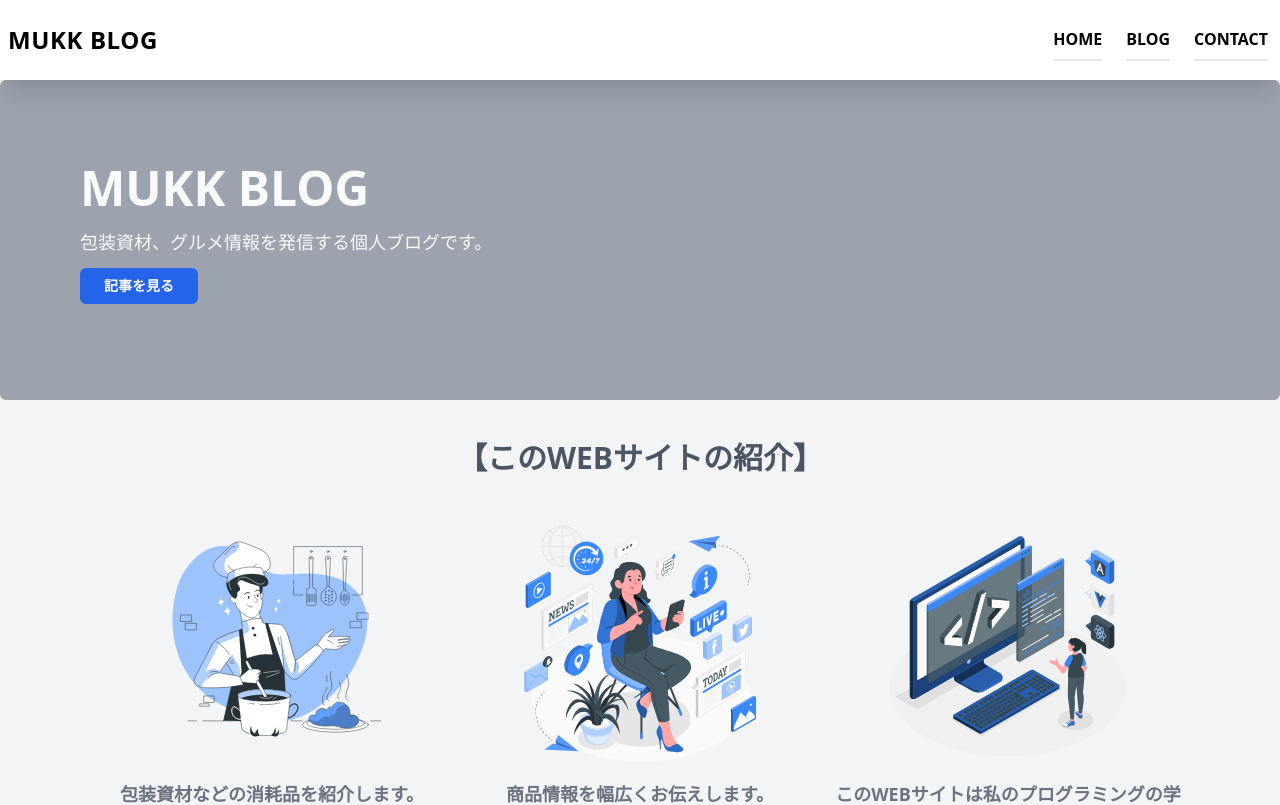
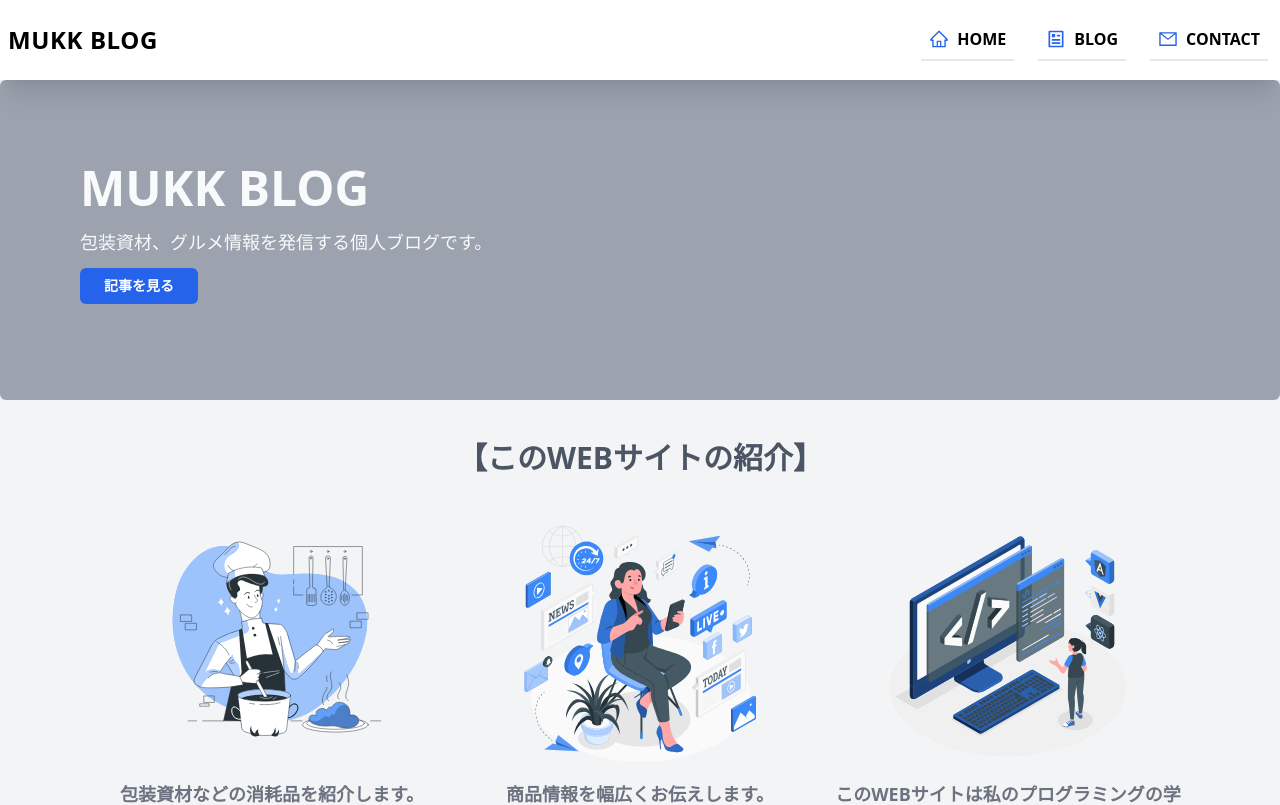
Before and after one commit to knm22mukk/next-mysite, a Next.js app: page / in a window 1280 px wide. Shown: the top 805 px of the page. Built offline with nearby package versions, Linux system fonts and the light colour scheme.

Commit message:
classNameになってなかったので修正、ヘッダーにロゴ追加

```diff
--- a/components/layouts/header.js
+++ b/components/layouts/header.js
@@ -1,6 +1,8 @@
 import Link from 'next/link'
 import { useState } from 'react'
 import { GiHamburgerMenu } from 'react-icons/gi'
+import { AiOutlineHome, AiOutlineMail } from 'react-icons/ai'
+import { RiArticleLine } from 'react-icons/ri'
 
 export default function Header() {
   const [active, setActive] = useState(false);
@@ -33,17 +35,20 @@ export default function Header() {
           <div className='md:inline-flex md:flex-row md:ml-auto md:w-auto w-full md:items-center items-start flex flex-col md:h-auto'>
             <Link href='/'>
               <a className='md:inline-flex md:w-auto w-full mx-3 py-2 font-bold items-center justify-center border-b-2 hover:border-blue-600'>
-                HOME
+                <AiOutlineHome className="mx-2 text-blue-600 text-xl" />
+                <span className="mr-2">HOME</span>
               </a>
             </Link>
             <Link href='/blog'>
               <a className='md:inline-flex md:w-auto w-full mx-3 py-2 font-bold items-center justify-center border-b-2 hover:border-blue-600'>
-                BLOG
+                <RiArticleLine className="mx-2 text-blue-600 text-xl" />
+                <span className="mr-2">BLOG</span>
               </a>
             </Link>
             <Link href='/contact'>
               <a className='md:inline-flex md:w-auto w-full mx-3 py-2 font-bold items-center justify-center border-b-2 hover:border-blue-600'>
-                CONTACT
+                <AiOutlineMail className="mx-2 text-blue-600 text-xl" />
+                <span className="mr-2">CONTACT</span>
               </a>
             </Link>
           </div>
--- a/components/toppage/second-section.js
+++ b/components/toppage/second-section.js
@@ -3,39 +3,39 @@ import { SiNextDotJs, SiReact, SiTailwindcss, SiCraftcms } from 'react-icons/si'
 export const SecondSection = () => {
   return (
     <>
-      <div class="relative">
-        <h3 class="text-3xl font-bold text-gray-600 mb-10 text-center text-uppercase">【フレームワーク & ライブラリー】</h3>
-        <div class="grid grid-cols-2 gap-5 uppercase">
+      <div className="relative">
+        <h3 className="text-3xl font-bold text-gray-600 mb-10 text-center text-uppercase">【フレームワーク & ライブラリー】</h3>
+        <div className="grid grid-cols-2 gap-5 uppercase">
 
-          <div class="group flex items-center bg-white shadow-xl gap-5 px-6 py-5 rounded-lg ring-2 ring-offset-2 ring-offset-blue-600 mt-5 transition">
+          <div className="group flex items-center bg-white shadow-xl gap-5 px-6 py-5 rounded-lg ring-2 ring-offset-2 ring-offset-blue-600 mt-5 transition">
             <SiNextDotJs className="w-9 text-3xl" />
             <div>
               <span>next.js</span>
-              <span class="text-xs text-blue-300 block">javascript</span>
+              <span className="text-xs text-blue-300 block">javascript</span>
             </div>
           </div>
 
-          <div class="group flex items-center bg-white shadow-xl gap-5 px-6 py-5 rounded-lg ring-2 ring-offset-2 ring-offset-blue-600 mt-5 transition">
+          <div className="group flex items-center bg-white shadow-xl gap-5 px-6 py-5 rounded-lg ring-2 ring-offset-2 ring-offset-blue-600 mt-5 transition">
             <SiReact className="w-9 text-3xl" />
             <div>
               <span>react</span>
-              <span class="text-xs text-blue-300 block">javascript</span>
+              <span className="text-xs text-blue-300 block">javascript</span>
             </div>
           </div>
 
-          <div class="group flex items-center bg-white shadow-xl gap-5 px-6 py-5 rounded-lg ring-2 ring-offset-2 ring-offset-blue-600 mt-5 transition">
+          <div className="group flex items-center bg-white shadow-xl gap-5 px-6 py-5 rounded-lg ring-2 ring-offset-2 ring-offset-blue-600 mt-5 transition">
             <SiTailwindcss className="w-9 text-3xl" />
             <div>
               <span>tailwind</span>
-              <span class="text-xs text-blue-300 block">css</span>
+              <span className="text-xs text-blue-300 block">css</span>
             </div>
           </div>
 
-          <div class="group flex items-center bg-white shadow-xl gap-5 px-6 py-5 rounded-lg ring-2 ring-offset-2 ring-offset-blue-600 mt-5 transition">
+          <div className="group flex items-center bg-white shadow-xl gap-5 px-6 py-5 rounded-lg ring-2 ring-offset-2 ring-offset-blue-600 mt-5 transition">
             <SiCraftcms className="w-9 text-3xl" />
             <div>
               <span>microcms</span>
-              <span class="text-xs text-blue-300 block">api</span>
+              <span className="text-xs text-blue-300 block">api</span>
             </div>
           </div>
 
```
